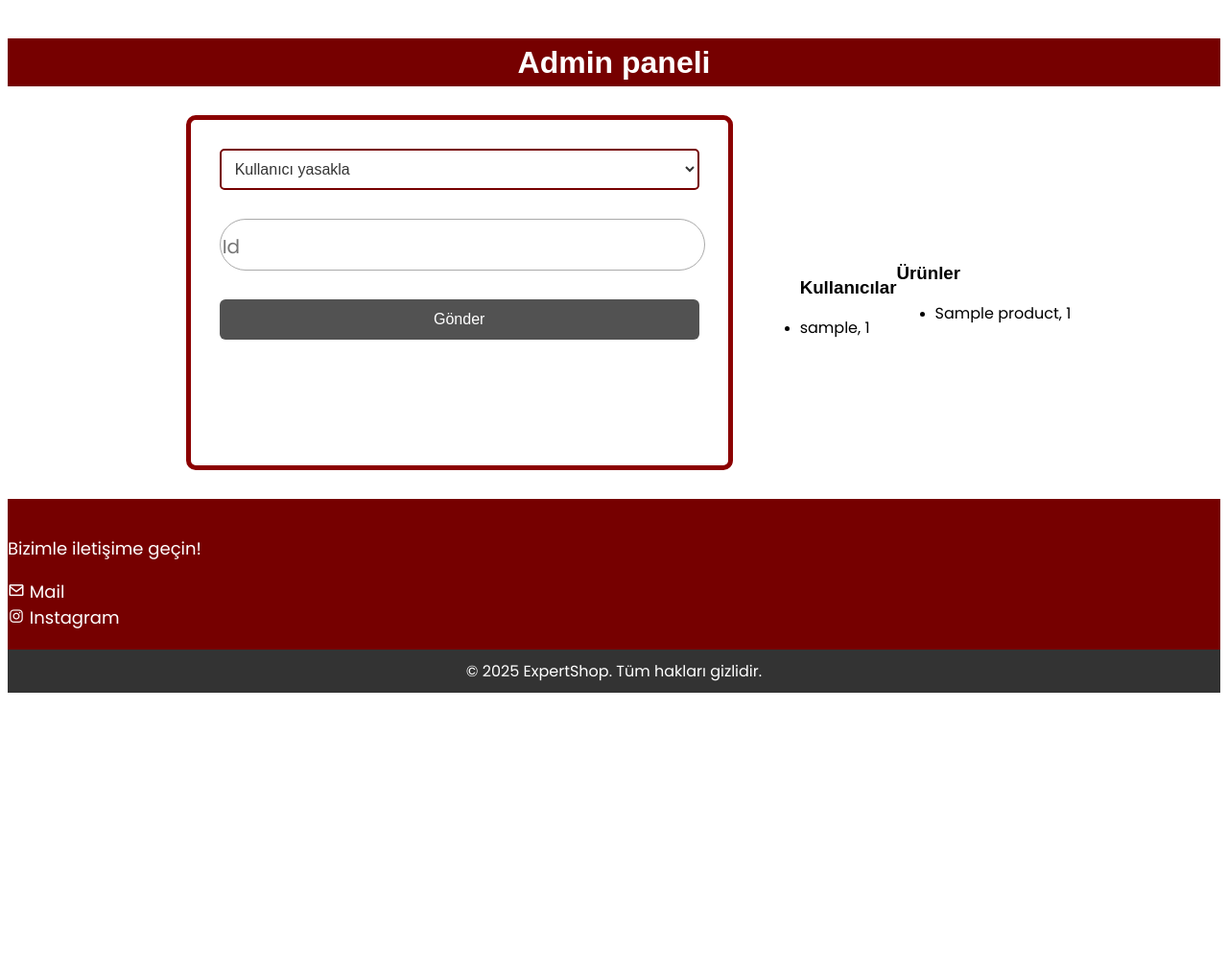
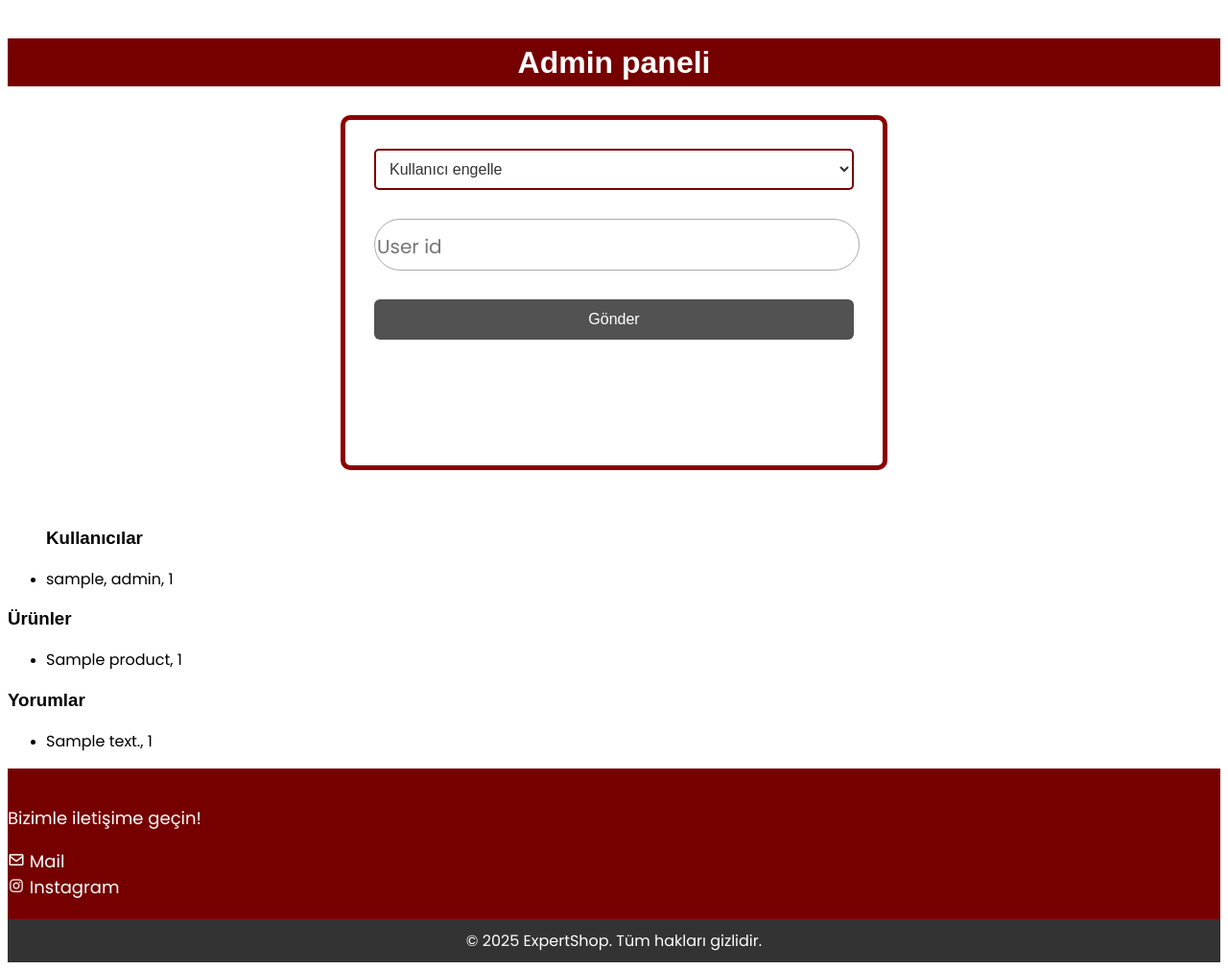
Before and after one commit to ofcRealXT/ExpertShop, a Flask app: page /admin in a window 1280 px wide. Shown: the part 60-1071 px from the top of the page at 96% size. Before the commit the page ends 782 px from the top, so only its background shows below. Run offline with Flask 3, Linux system fonts and the light colour scheme; the visitor is signed in with stand-in values (Sample User, id 1); tables that the repository leaves empty hold one stand-in row (values such as "Sample post").

Commit message:
Update admin.html

```diff
--- a/templates/admin.html
+++ b/templates/admin.html
@@ -7,6 +7,7 @@
     <link rel="stylesheet" href="{{ url_for('static', filename='CSS/admin.css') }}">
     <link rel="icon" type="image/png" href="{{ url_for('static', filename='Images/favicon.ico') }}">
     <link rel="stylesheet" href="https://unpkg.com/boxicons@2.1.4/css/boxicons.min.css">
+    <script src="{{ url_for('static', filename='JS/script.js') }}"></script>
     <title>Admin Paneli</title>
 </head>
 <body>
@@ -29,19 +30,23 @@
         <!-- Ana içerik -->
         <div id="main-panel">
             <form action="{{ url_for('admin') }}" method="post">
-                <select name="action" id="action">
-                    <option value="banuser">Kullanıcı yasakla</option>
+                <select name="action" id="action" onchange="actionSelect()">
+                    <option value="banuser">Kullanıcı engelle</option>
                     <option value="deleteproduct">Ürün sil</option>
+                    <option value="deletecomment">Yorum sil</option>
+                    <option value="giveadminrole">Admin rolü ver</option>
+                    <option value="deleteall">Tüm içeriği sil</option>
                 </select>
-                <input type="number" name="command" id="command" placeholder="Id">
+                <input type="number" name="command" id="command" placeholder="User id" min="1">
                 <button type="submit">Gönder</button>
             </form>
         </div>
+    </main>
     <div class="list" style="margin-top: 30px;">
         <ul>
             <h3>Kullanıcılar</h3>
             {% for user in users %}
-                    <li><p>{{ user.username }}, {{ user.id }}</p></li>
+                <li><p>{{ user.username }}, {{ user.role }}, {{ user.id }}</p></li>
             {% endfor %}
         </ul>
     </div>
@@ -57,8 +62,18 @@
             {% endif %}
         </ul>
     </div>
-    </main>
-
+    <div class="list">
+        <h3>Yorumlar</h3>
+        <ul>
+            {% if comments %}
+                {% for comment in comments %}
+                    <li><p><a style="text-decoration: none;" href="{{ url_for('product_detail', product_id= comment.product_id) }}">{{ comment.content }}</a>, {{ comment.id }}</p></li>
+                {% endfor %}
+            {% else %}
+                <p>Hiç yorum yapılmadı.</p>
+            {% endif %}
+        </ul>
+    </div>
     <footer>
         <div class="footer-top">
             <div class="social-links">
```
Lines whose indentation alone changed are shown as unchanged.
